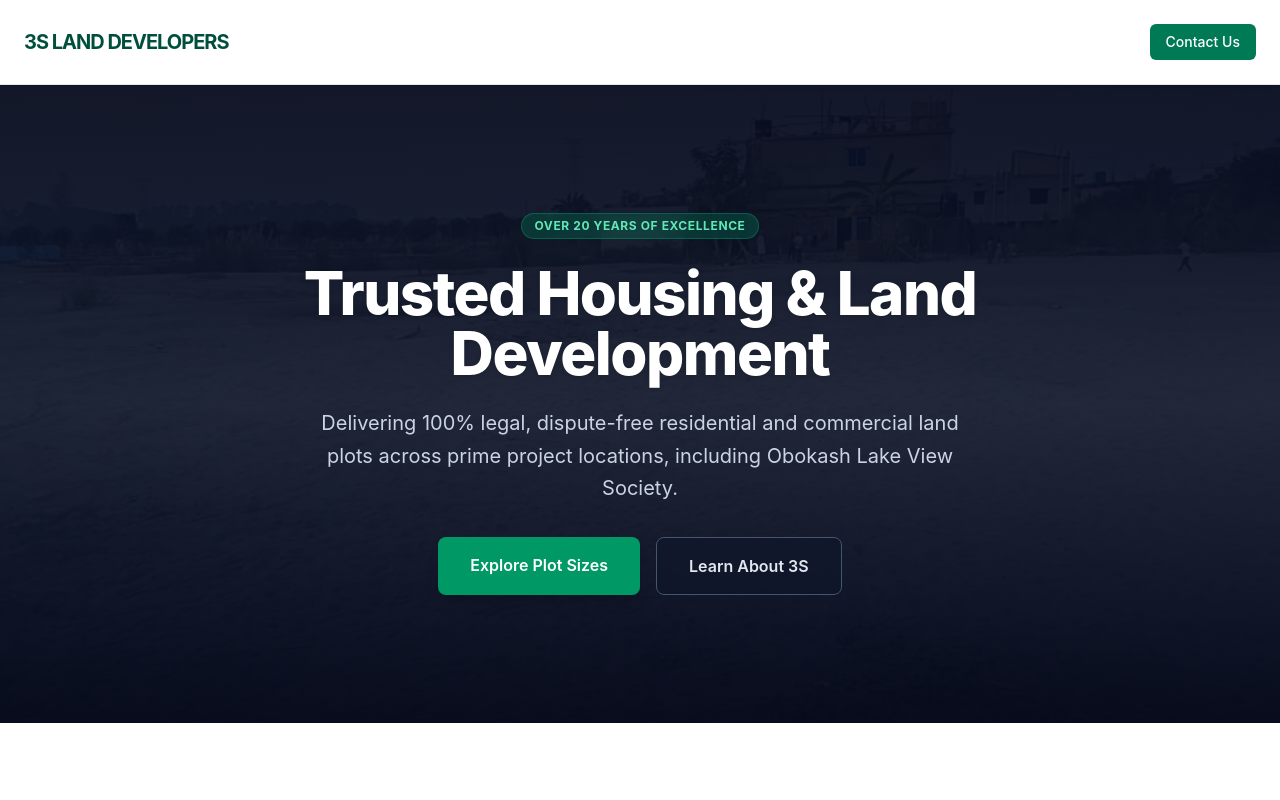
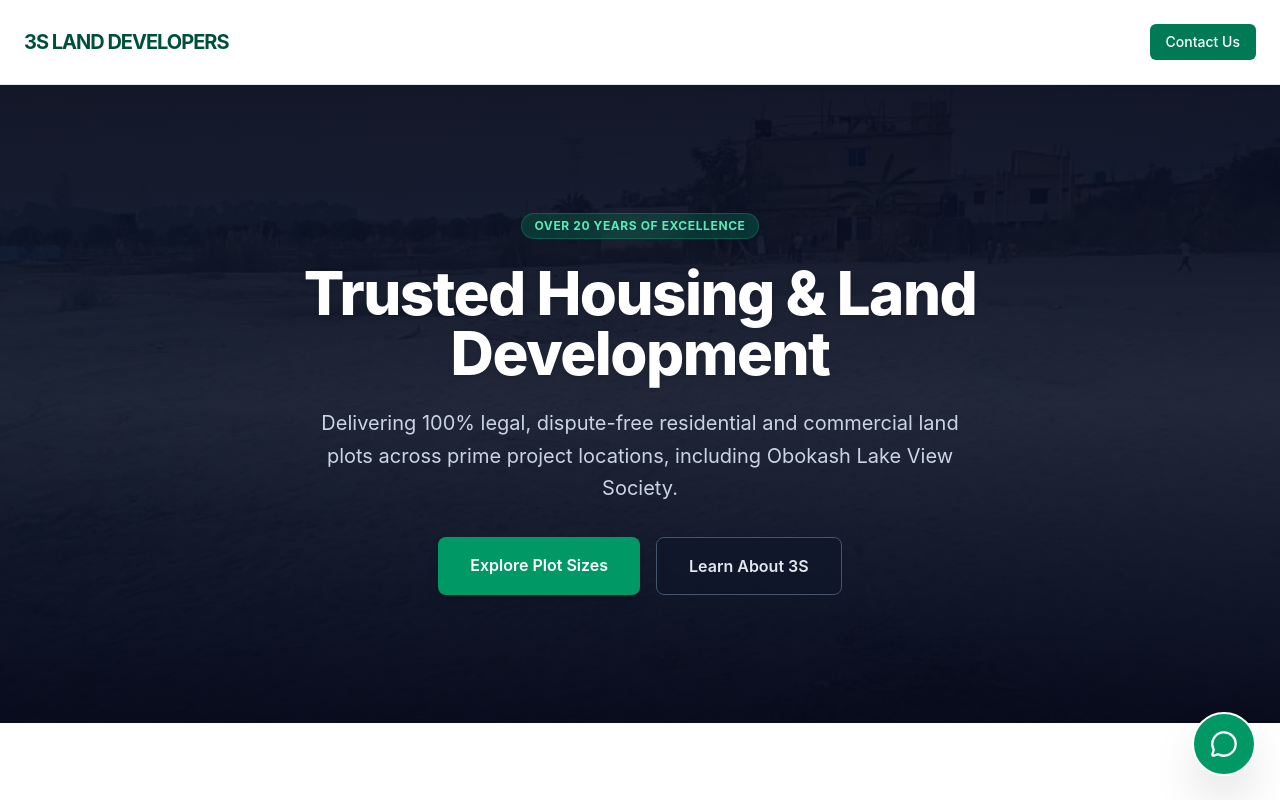
Before and after one commit to alluboss17/3s-land-developers, a Next.js app: page / in a window 1280 px wide. Shown: the top 800 px of the page. Built offline with nearby package versions, Linux system fonts and the light colour scheme.

Commit message:
Add location map and floating WhatsApp quick contact

```diff
--- a/app/page.tsx
+++ b/app/page.tsx
@@ -1,12 +1,25 @@
 import Image from 'next/image';
-import { Trees, ShieldCheck, Landmark, Award, Maximize, MapPin } from 'lucide-react';
+import { Trees, ShieldCheck, Landmark, Award, Maximize, MapPin, MessageCircle } from 'lucide-react';
 
 export default function Home() {
+  const whatsappUrl = "https://wa.me/8801835105772?text=" + encodeURIComponent("Hello, I am interested in learning more about 3S Land Developers plots.");
+
   return (
-    <main className="flex min-h-screen flex-col bg-slate-50 text-slate-900">
+    <main className="flex min-h-screen flex-col bg-slate-50 text-slate-900 relative">
+
+      {/* Floating WhatsApp Button */}
+      <a
+        href={whatsappUrl}
+        target="_blank"
+        rel="noopener noreferrer"
+        className="fixed bottom-6 right-6 z-50 bg-emerald-600 hover:bg-emerald-500 text-white p-4 rounded-full shadow-2xl transition-all transform hover:scale-105 flex items-center justify-center border-2 border-white"
+        aria-label="Contact on WhatsApp"
+      >
+        <MessageCircle className="w-7 h-7" />
+      </a>
 
       {/* Navigation */}
-      <nav className="w-full p-6 border-b border-slate-200 flex justify-between items-center bg-white sticky top-0 z-50 shadow-sm">
+      <nav className="w-full p-6 border-b border-slate-200 flex justify-between items-center bg-white sticky top-0 z-40 shadow-sm">
         <div className="font-bold text-xl tracking-tighter text-emerald-900">3S LAND DEVELOPERS</div>
         <a
           href="#contact"
@@ -16,9 +29,8 @@
         </a>
       </nav>
 
-      {/* Hero Section with Background Image Overlay */}
+      {/* Hero Section */}
       <section className="relative w-full py-32 px-6 flex flex-col items-center justify-center text-center bg-slate-900 text-white overflow-hidden">
-        {/* Background Image */}
         <div className="absolute inset-0 z-0 opacity-40">
           <Image
             src="/images/wide.jpg"
@@ -28,10 +40,8 @@
             priority
           />
         </div>
-        {/* Gradient Overlay for Text Legibility */}
         <div className="absolute inset-0 bg-gradient-to-b from-slate-950/80 via-slate-900/70 to-slate-950/90 z-0" />
 
-        {/* Hero Content */}
         <div className="relative z-10 max-w-4xl mx-auto flex flex-col items-center">
           <span className="px-3 py-1 bg-emerald-500/20 text-emerald-300 border border-emerald-500/30 text-xs font-bold rounded-full mb-6 uppercase tracking-wider backdrop-blur-sm">
             Over 20 Years of Excellence
@@ -209,6 +219,28 @@
         </div>
       </section>
 
+      {/* Location Map Section */}
+      <section className="w-full py-20 px-6 bg-white">
+        <div className="max-w-6xl mx-auto">
+          <h2 className="text-3xl font-bold text-center mb-4 text-emerald-900">Project Location</h2>
+          <p className="text-center text-slate-600 mb-8 max-w-xl mx-auto">
+            Situated at Atibazar, Keraniganj Model Town, Dhaka. Conveniently connected to major highways.
+          </p>
+          <div className="w-full h-96 rounded-xl overflow-hidden border border-slate-200 shadow-sm">
+            <iframe
+              title="3S Land Developers Location"
+              src="https://www.google.com/maps/embed?pb=!1m18!1m12!1m3!1d14611.834190897595!2d90.3235!3d23.7122!2m3!1f0!2f0!3f0!3m2!1i1024!2i768!4f13.1!3m3!1m2!1s0x3755b8ef6b4d320d%3A0xa1d556a3e5c9b7e1!2sAtibazar%2C%20Keraniganj!5e0!3m2!1sen!2sbd!4v1700000000000!5m2!1sen!2sbd"
+              width="100%"
+              height="100%"
+              style={{ border: 0 }}
+              allowFullScreen={false}
+              loading="lazy"
+              referrerPolicy="no-referrer-when-downgrade"
+            />
+          </div>
+        </div>
+      </section>
+
       {/* Call to Action */}
       <section id="contact" className="w-full py-20 px-6 bg-emerald-800 text-white text-center flex flex-col items-center">
         <h2 className="text-3xl font-bold mb-4">Ready to Secure Your Plot?</h2>
@@ -223,7 +255,7 @@
             Call Us Now
           </a>
           <a
-            href="https://wa.me/8801835105772?text=Hello,%20I%20am%20interested%20in%20learning%20more%20about%203S%20Land%20Developers%20plots."
+            href={whatsappUrl}
             target="_blank"
             rel="noopener noreferrer"
             className="px-8 py-4 border-2 border-white text-white font-bold rounded-lg hover:bg-emerald-900 transition-colors text-center"
@@ -233,7 +265,7 @@
         </div>
       </section>
 
-      {/* Footer with AN Digital Studio Branding */}
+      {/* Footer */}
       <footer className="w-full py-12 px-6 bg-slate-900 text-slate-400 text-center border-t border-slate-800">
         <div className="max-w-6xl mx-auto flex flex-col items-center">
           <div className="font-bold text-2xl text-white mb-2 tracking-tighter">3S LAND DEVELOPERS</div>
```
